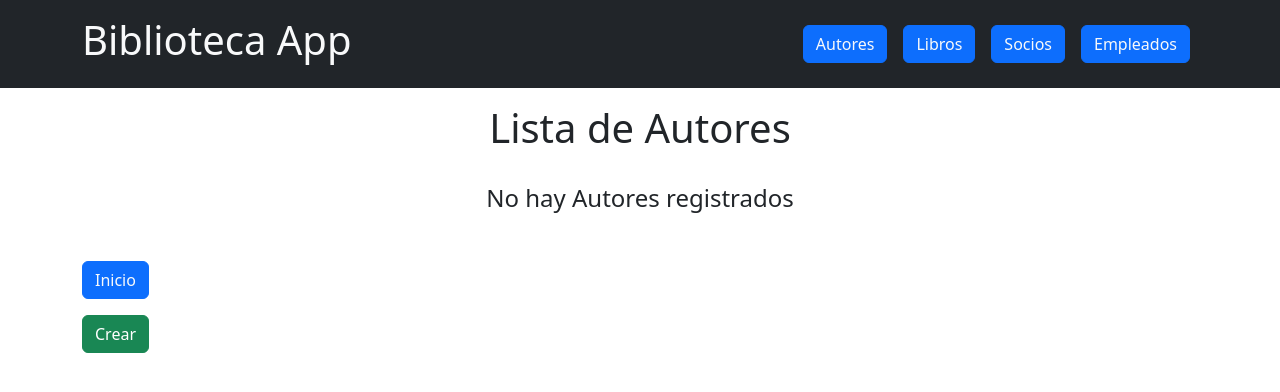
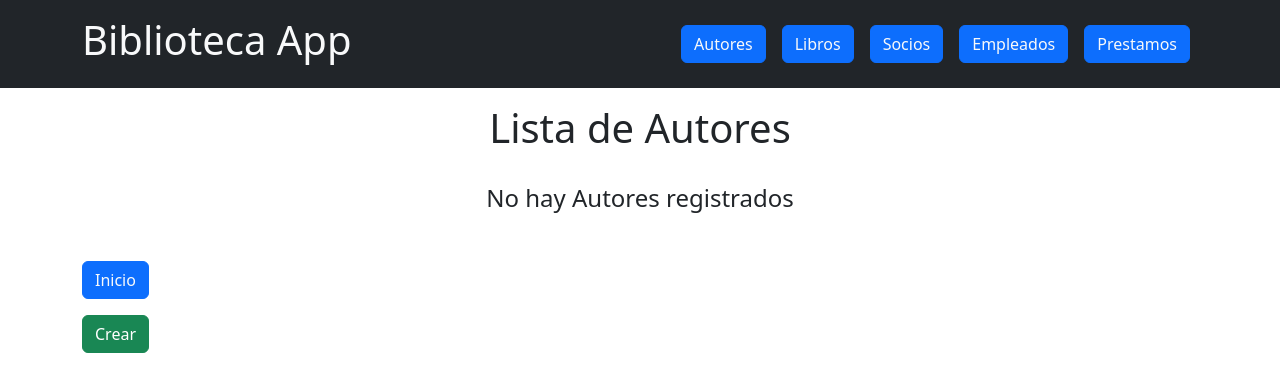
Before and after one commit to EbanSnt/-WebApp, a Django app: template biblioteca/templates/autor_lista.html in a window 1280 px wide. Shown: the top 392 px of the page. Run offline with Django 4.2, Linux system fonts and the light colour scheme; the template is opened without the code that fills it, so the values that code supplies are empty; parts of the project's set-up code (start-up, migrations or seed data) failed here and were passed over.

Commit message:
Prestamo lista

```diff
--- a/biblioteca/templates/header.html
+++ b/biblioteca/templates/header.html
@@ -30,10 +30,12 @@
               <a class="mx-2 btn btn-primary text-light" href="/api/socios"
                 >Socios</a
               >
-
               <a class="mx-2 btn btn-primary text-light" href="/api/empleados"
                 >Empleados</a
               >
+              <a class="mx-2 btn btn-primary text-light" href="/api/prestamos"
+              >Prestamos</a
+            >
             </div>
           </nav>
         </div>
--- a/biblioteca/urls.py
+++ b/biblioteca/urls.py
@@ -28,4 +28,5 @@ urlpatterns = [
     path("libros/<int:id>/modificar/", actualizar_libro, name="actualizar_socio"),
     path("libros/<int:id>/changeStatus", activar_cambiar_libro, name="status_libros"),
     path("endpoint/libros/", end_libros_todos,name="getLibrosAll"),
-    path("prestamos/eliminar/<int:id>", borrar_prestamo_libro ,name="borrar_prestamo") #<- cambio arreglado de url, parte de mi tarea anterior
+    path("prestamos/eliminar/<int:id>", borrar_prestamo_libro ,name="borrar_prestamo"), #<- cambio arreglado de url, parte de mi tarea anterior
+    path("prestamos/",prestamos_lista,name="prestamos_lista")
```
Also changed, not shown: biblioteca/views.py (+8 -0 lines).
